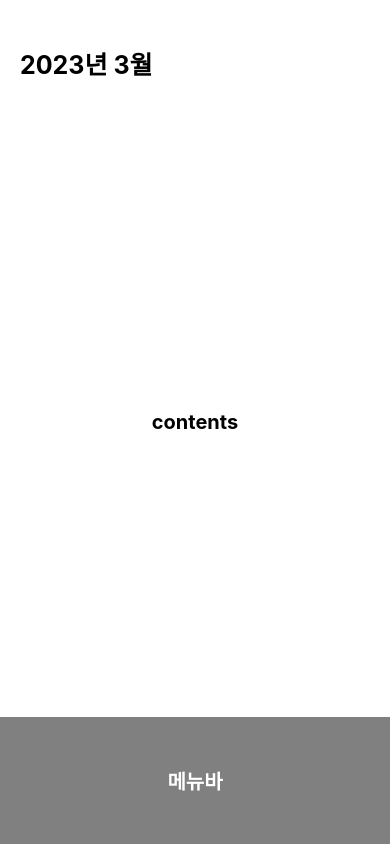
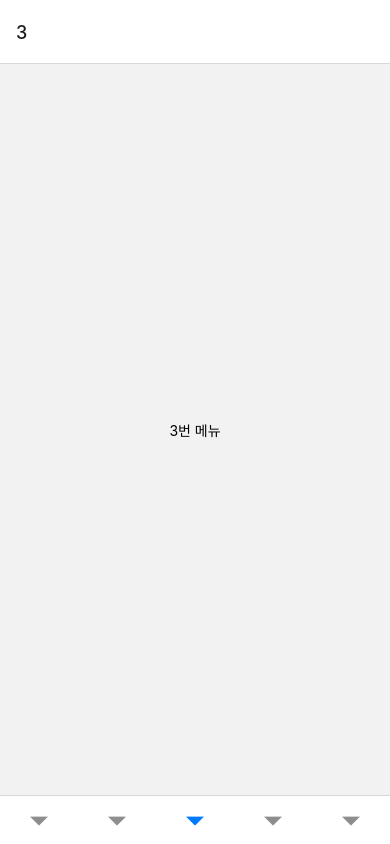
Before and after one commit to paorisun/capstone_todo, a React Native app: screen /3 in a window 390 px wide. Built offline with nearby package versions, Linux system fonts and the light colour scheme.

Commit message:
menu create

```diff
--- a/App.js
+++ b/App.js
@@ -1,63 +1,16 @@
 import * as React from 'react';
-import { View, Text, StyleSheet } from 'react-native';
+import { Text, View } from 'react-native';
+import { NavigationContainer } from '@react-navigation/native';
+import { createBottomTabNavigator } from '@react-navigation/bottom-tabs';
+
+import MenuBar from './MenuBar';
+
+const Tab = createBottomTabNavigator();
 
 export default function App() {
   return (
-    <View style={styles.container}>
-      <View style={styles.topFrame}>
-        <Text style={styles.topFrameToday}>
-          2023년 3월
-        </Text>
-      </View>
-      <View style={styles.middleFrame}>
-        <Text style={styles.contents}>
-          contents
-        </Text>
-      </View>
-      <View style={styles.bottomFrame}>
-        <Text style={styles.menuBar}>
-          메뉴바
-        </Text>
-      </View>
-    </View>
+    <NavigationContainer>
+      <MenuBar />
+    </NavigationContainer>
   );
 }
-
-const styles = StyleSheet.create({
-  container: {
-    flex: 1,
-  },
-  topFrame: {
-    width: '100%',
-    height: '15%',
-    justifyContent: 'center',
-    paddingLeft: 20,
-  },
-  topFrameToday: {
-    fontSize: 25,
-    fontWeight: 'bold',
-    textAlign: 'left',
-  },
-  middleFrame: {
-    width: '100%',
-    height: '70%',
-    justifyContent: 'center',
-    alignItems: 'center',
-  },
-  contents: {
-    fontSize: 20,
-    fontWeight: 'bold',
-  },
-  bottomFrame: {
-    width: '100%',
-    height: '15%',
-    justifyContent: 'center',
-    alignItems: 'center',
-    backgroundColor: 'gray',
-  },
-  menuBar: {
-    fontSize: 20,
-    fontWeight: 'bold',
-    color: 'white',
-  },
-});
--- /dev/null
+++ b/MenuBar.js
@@ -0,0 +1,22 @@
+import * as React from 'react';
+import { createBottomTabNavigator } from '@react-navigation/bottom-tabs';
+import Menu_1 from './Menu_1';
+import Menu_2 from './Menu_2';
+import Menu_3 from './Menu_3';
+import Menu_4 from './Menu_4';
+import Menu_5 from './Menu_5';
+
+
+const Tab = createBottomTabNavigator();
+
+export default function MenuBar() {
+  return (
+    <Tab.Navigator initialRouteName="3"  tabBarOptions={{showLabel: false}}>
+      <Tab.Screen name="1" component={Menu_1}  />
+      <Tab.Screen name="2" component={Menu_2} />
+      <Tab.Screen name="3"component={Menu_3}/>
+      <Tab.Screen name="4" component={Menu_4} />
+      <Tab.Screen name="5" component={Menu_5} />
+    </Tab.Navigator>
+  );
+}
--- /dev/null
+++ b/Menu_1.js
@@ -0,0 +1,12 @@
+import React from 'react';
+import { View, Text } from 'react-native';
+
+function Menu_1() {
+  return (
+    <View style={{ flex: 1, justifyContent: 'center', alignItems: 'center' }}>
+      <Text>1번 메뉴</Text>
+    </View>
+  );
+}
+
+export default Menu_1;
--- /dev/null
+++ b/Menu_2.js
@@ -0,0 +1,12 @@
+import React from 'react';
+import { View, Text } from 'react-native';
+
+function Menu_2() {
+  return (
+    <View style={{ flex: 1, justifyContent: 'center', alignItems: 'center' }}>
+      <Text>2번 메뉴</Text>
+    </View>
+  );
+}
+
+export default Menu_2;
--- /dev/null
+++ b/Menu_3.js
@@ -0,0 +1,12 @@
+import React from 'react';
+import { View, Text } from 'react-native';
+
+function Menu_3() {
+  return (
+    <View style={{ flex: 1, justifyContent: 'center', alignItems: 'center' }}>
+      <Text>3번 메뉴</Text>
+    </View>
+  );
+}
+
+export default Menu_3;
--- /dev/null
+++ b/Menu_4.js
@@ -0,0 +1,12 @@
+import React from 'react';
+import { View, Text } from 'react-native';
+
+function Menu_4() {
+  return (
+    <View style={{ flex: 1, justifyContent: 'center', alignItems: 'center' }}>
+      <Text>4번 메뉴</Text>
+    </View>
+  );
+}
+
+export default Menu_4;
--- /dev/null
+++ b/Menu_5.js
@@ -0,0 +1,12 @@
+import React from 'react';
+import { View, Text } from 'react-native';
+
+function Menu_5() {
+  return (
+    <View style={{ flex: 1, justifyContent: 'center', alignItems: 'center' }}>
+      <Text>5번 메뉴</Text>
+    </View>
+  );
+}
+
+export default Menu_5;
```
Also changed, not shown: package.json (+4 -3 lines), 1 other file (tests, documents, lock files or other folders).
